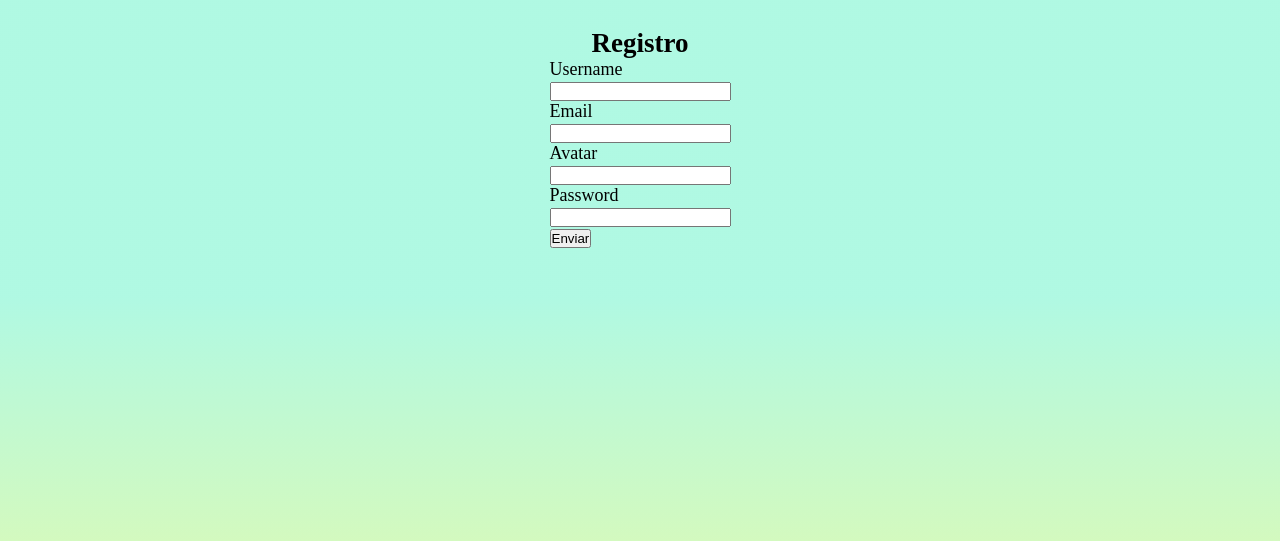
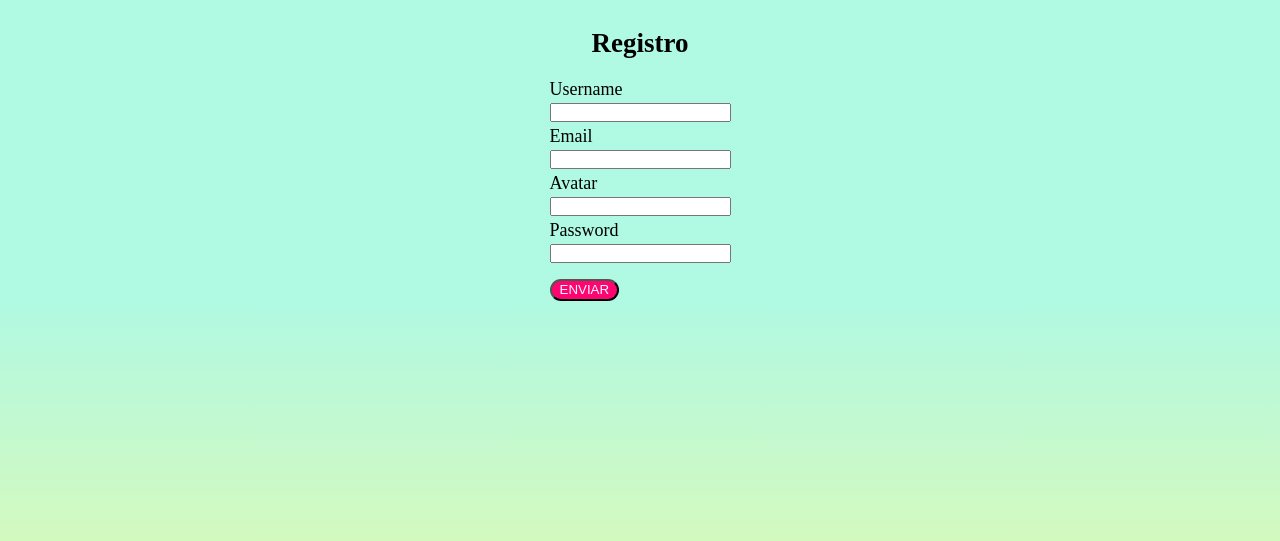
Before and after one commit to miguel-hv/php-bootcamp-final-project, a Symfony app: template templates/Registration/register.html.twig in a window 1280 px wide. Shown: the part 103-644 px from the top of the page. Run offline with Twig, Linux system fonts and the light colour scheme; the template is opened without the code that fills it, so the values that code supplies are empty; form fields are guessed from the names that the template uses; some libraries are stand-ins or nearby versions; some web fonts are replaced.

Commit message:
FEAT: styles registerPage

```diff
--- a/public/styles/main.css
+++ b/public/styles/main.css
@@ -86,6 +86,10 @@ html {
     font-size: var(--font-size-title-regular);
 }
 
+.title--form{
+    margin-bottom: 20px;
+}
+
 .b-link-wrap {
     display: flex;
     justify-content: center;
@@ -105,6 +109,15 @@ html {
 
 .c-form label {
     display: block;
+    margin-bottom: 1px;
+}
+
+.c-form input {
+    margin-bottom: 4px;
+}
+
+.c-form button{
+    margin-top: 12px;
 }
 
 .button{
--- a/templates/Registration/register.html.twig
+++ b/templates/Registration/register.html.twig
@@ -3,14 +3,14 @@
 
 {% block body %}
 
-    <h2 class="title">Registro</h2>
+    <h2 class="title title--form">Registro</h2>
     <div class="c-form">
         {{ form_start(registerForm) }}
         {{ form_row(registerForm.username) }}
         {{ form_row(registerForm.email) }}
         {{ form_row(registerForm.avatar) }}
         {{ form_row(registerForm.password) }}
-        <button type="submit"> Enviar </button>
+        <button class="button" type="submit"> Enviar </button>
         {{ form_end(registerForm) }}
     </div>
 
```
